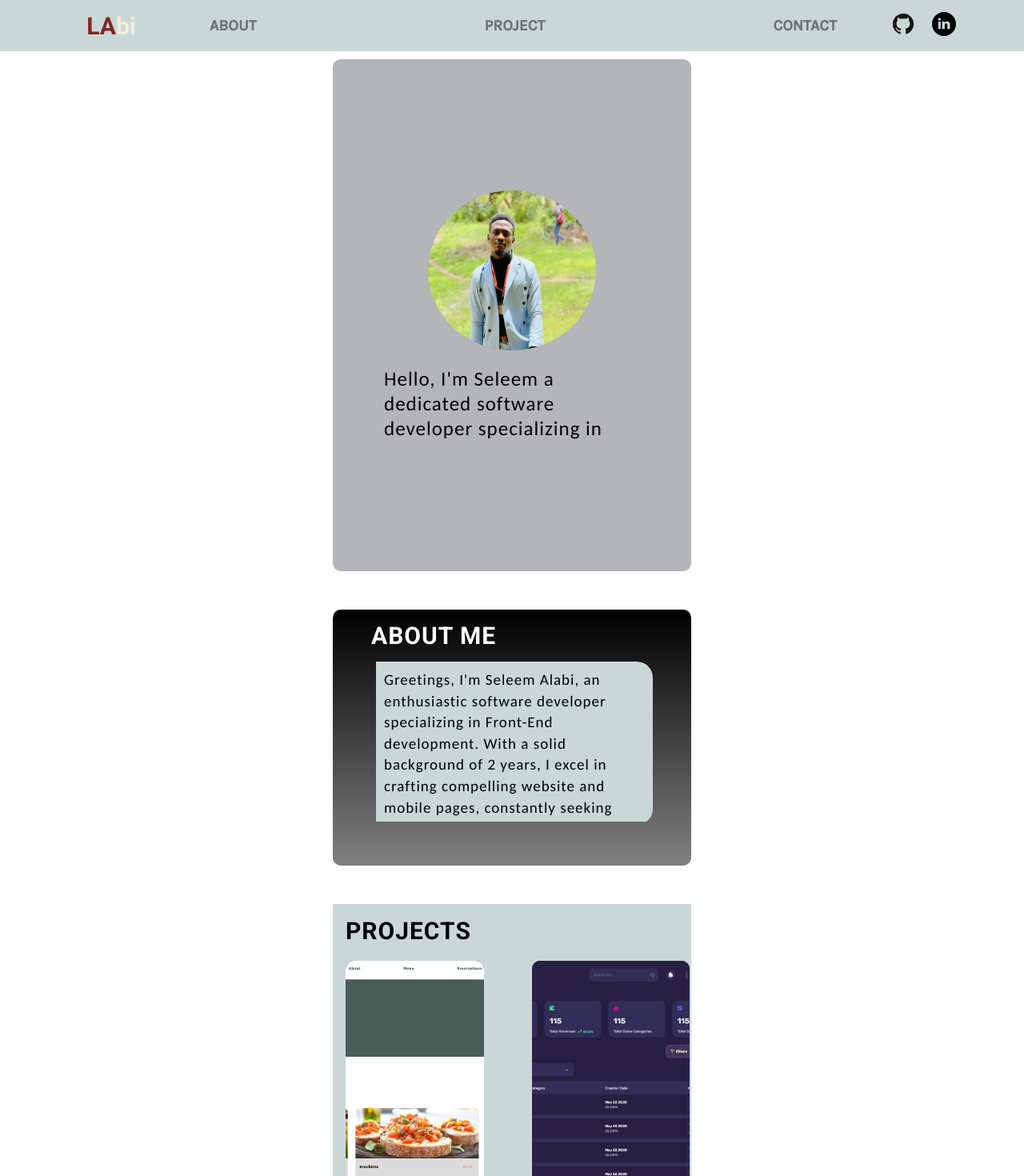
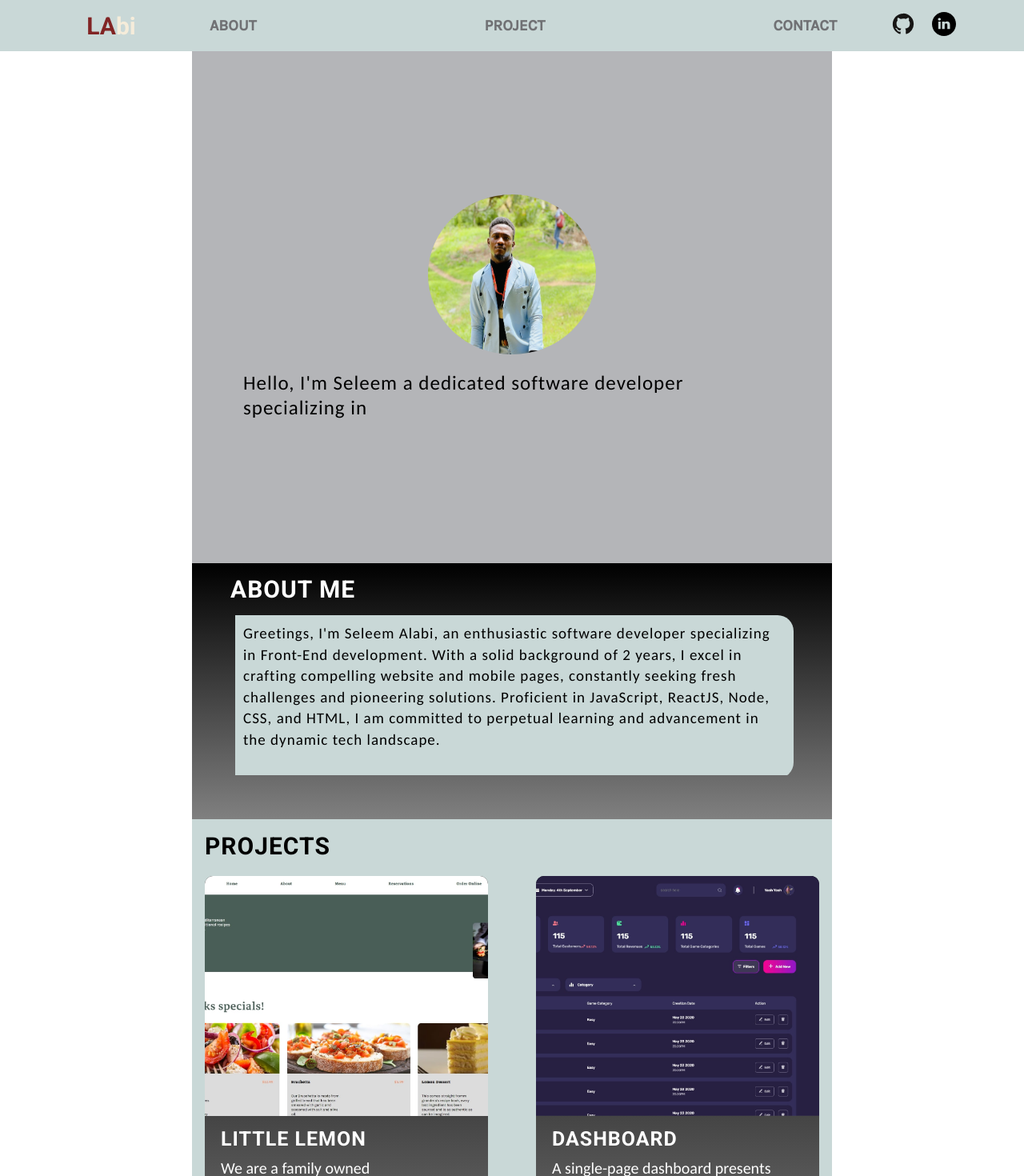
Before and after one commit to leem-dev/labi-portfolio, a React (Create React App) app: page / in a window 1280 px wide. Shown: the top 1470 px of the page at 80% size. Built offline with nearby package versions, Linux system fonts and the light colour scheme.

Commit message:
responsiveness

```diff
--- a/src/component/header-component/header-styles.css
+++ b/src/component/header-component/header-styles.css
@@ -2,7 +2,7 @@
   background: #c9d8d7;
 
   height: 8vh;
-  padding: 0rem 13rem;
+  padding: 0rem 40px;
   display: flex;
   align-items: center;
 }
--- a/src/component/main-component/main-styles.css
+++ b/src/component/main-component/main-styles.css
@@ -5,8 +5,6 @@
 .dev-section {
   height: 80vh;
   background: #b4b5b8;
-  border-radius: 10px;
-  margin-top: 10px;
   display: flex;
   flex-direction: column;
   justify-content: center;
@@ -61,11 +59,7 @@
   background: linear-gradient(to bottom, black, gray);
   color: white;
   height: 30vh;
-  margin: 3rem 0rem;
   padding: 0rem 3rem;
-  border-radius: 10px;
-  /* position: relative;
-  overflow: hidden; */
 }
 
 .about-container h3 {
@@ -181,7 +175,7 @@
 
 @media (min-width: 1024px) {
   .main-container {
-    padding: 0rem 13rem;
+    margin: 0rem 10rem;
   }
 
   .typing-container p {
--- a/src/component/main-component/project-section/project-card-component.css
+++ b/src/component/main-component/project-section/project-card-component.css
@@ -17,7 +17,7 @@
 .project-container {
   display: grid;
   grid-template-columns: 1fr 1fr 1fr;
-  gap: 60px;
+  gap: 20px;
 }
 
 .project-box {
```
